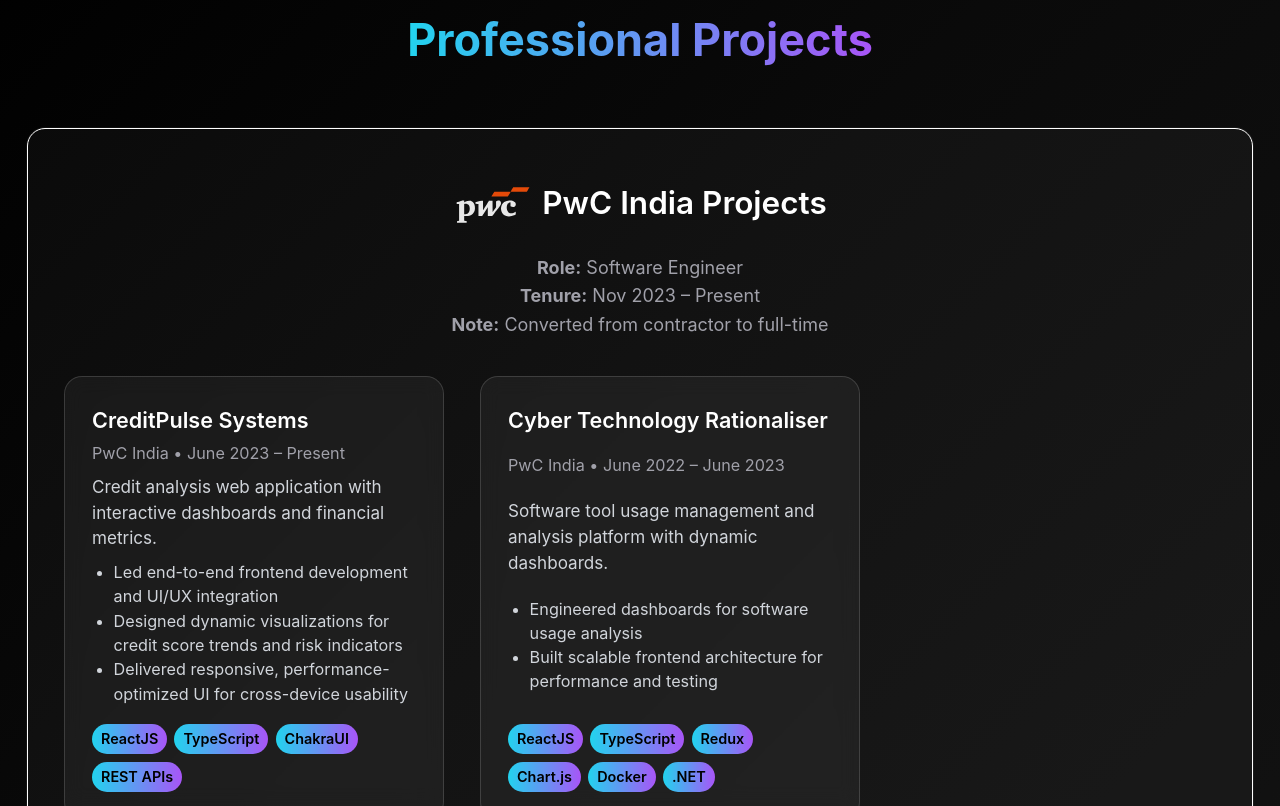
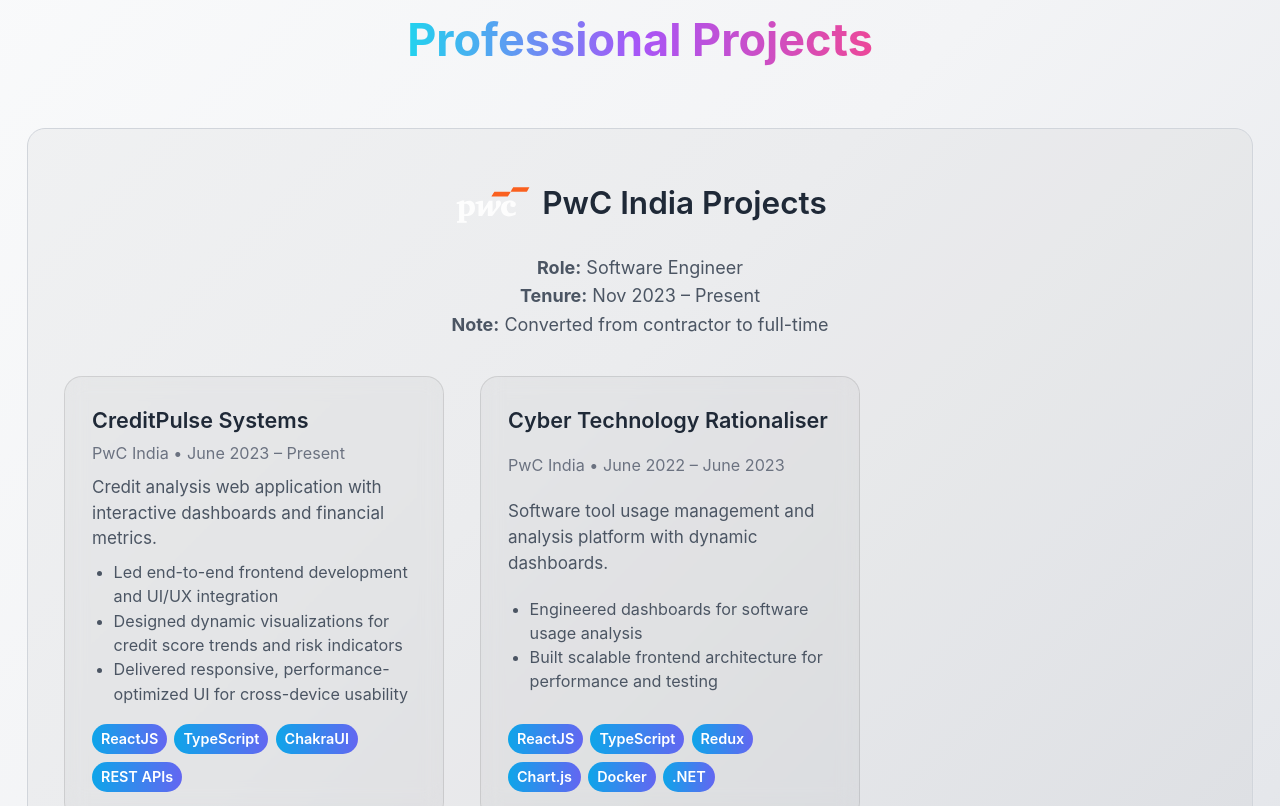
Before and after one commit to alammarghoob260/marghoobs_portfolio, a React (Vite) app: page / in a window 1280 px wide. Shown: the part 2920-3726 px from the top of the page. Built offline with nearby package versions, Linux system fonts and the light colour scheme.

Commit message:
Implement theme support in ProjectSection with light and dark styles; refactor CSS structure

```diff
--- a/src/components/ProjectSection/ProjectSection.css
+++ b/src/components/ProjectSection/ProjectSection.common.css
@@ -1,21 +1,24 @@
-/* SECTION WRAPPER */
 .projects-section {
   width: 100vw;
   padding: 5rem 1.5rem;
-  background: linear-gradient(135deg, #000000, #0a0a0a, #111111, #1a1a1a);
-  color: #e5e7eb;
 }
 
-/* MAIN TITLE */
 .projects-title {
   font-size: 2.5rem;
   font-weight: bold;
   margin-bottom: 3rem;
   text-align: center;
-  background: linear-gradient(to right, #22d3ee, #a855f7);
+  background: linear-gradient(
+    to right,
+    #22d3ee,
+    #a855f7,
+    #ec4899
+  ); /* ✅ gradient added */
   background-clip: text;
   -webkit-background-clip: text;
   -webkit-text-fill-color: transparent;
+  color: #ffffff; /* fallback for non-webkit browsers */
+  display: inline-block;
 }
 
 /* GROUP WRAPPER */
@@ -25,11 +28,10 @@
   margin-left: auto;
   margin-right: auto;
   padding: 2rem;
-  border: 1px solid rgba(255, 255, 255); /* ✅ subtle border */
   border-radius: 1rem;
-  background-color: rgba(255, 255, 255, 0.03); /* optional frosted effect */
-  box-shadow: 0 0 0 1px rgba(255, 255, 255, 0.05); /* optional inner glow */
+  box-shadow: 0 0 0 1px rgba(255, 255, 255, 0.05);
 }
+
 /* GROUP HEADER */
 .group-header {
   margin-bottom: 2rem;
@@ -39,14 +41,12 @@
 .group-title {
   font-size: 1.75rem;
   font-weight: 600;
-  color: #ffffff;
   margin-bottom: 0.5rem;
   text-align: center;
 }
 
 .group-meta {
   font-size: 1rem;
-  color: #a1a1aa;
   line-height: 1.6;
   text-align: center;
 }
@@ -65,7 +65,6 @@
 }
 
 .projects-grid::-webkit-scrollbar-thumb {
-  background: #444;
   border-radius: 3px;
 }
 
@@ -75,8 +74,6 @@
   display: flex;
   flex-direction: column;
   justify-content: space-between;
-  background-color: rgba(255, 255, 255, 0.05);
-  border: 1px solid rgba(255, 255, 255, 0.15);
   border-radius: 1rem;
   padding: 1.5rem;
   backdrop-filter: blur(10px);
@@ -94,18 +91,15 @@
   font-size: 1.2rem;
   font-weight: 600;
   margin-bottom: 0.25rem;
-  color: #ffffff;
 }
 
 .project-company {
   font-size: 0.9rem;
-  color: #a1a1aa;
   margin-bottom: 0.5rem;
 }
 
 .project-description {
   font-size: 0.95rem;
-  color: #d1d5db;
   margin-bottom: 0.5rem;
 }
 
@@ -113,7 +107,6 @@
   list-style: disc;
   padding-left: 1.2rem;
   margin-bottom: 0.5rem;
-  color: #d1d5db;
   font-size: 0.9rem;
 }
 
@@ -126,19 +119,18 @@
 }
 
 .tech-badge {
-  background: linear-gradient(to right, #22d3ee, #a855f7);
-  color: #000;
   font-size: 0.8rem;
   font-weight: 600;
   padding: 0.25rem 0.5rem;
   border-radius: 999px;
 }
+
 .company-logo {
-  height: 80px; /* ✅ Smaller height for icon-style */
+  height: 80px;
   width: auto;
   object-fit: contain;
   vertical-align: middle;
   margin-right: 0.5rem;
-  border-radius: 2px; /* Optional: slight rounding */
-  opacity: 0.9; /* Optional: subtle fade for polish */
+  border-radius: 2px;
+  opacity: 0.9;
 }
--- /dev/null
+++ b/src/components/ProjectSection/ProjectSection.dark.css
@@ -0,0 +1,44 @@
+.projects-section-dark {
+  background: linear-gradient(135deg, #000000, #0a0a0a, #111111, #1a1a1a);
+  color: #e5e7eb;
+}
+
+/* .projects-section-dark .projects-title {
+  background: linear-gradient(to right, #22d3ee, #a855f7);
+} */
+
+.projects-section-dark .projects-group {
+  border: 1px solid rgba(255, 255, 255, 0.2);
+  background-color: rgba(255, 255, 255, 0.03);
+}
+
+.projects-section-dark .group-title {
+  color: #ffffff;
+}
+
+.projects-section-dark .group-meta {
+  color: #a1a1aa;
+}
+
+.projects-section-dark .project-card {
+  background-color: rgba(255, 255, 255, 0.05);
+  border: 1px solid rgba(255, 255, 255, 0.15);
+}
+
+.projects-section-dark .project-name {
+  color: #ffffff;
+}
+
+.projects-section-dark .project-company {
+  color: #a1a1aa;
+}
+
+.projects-section-dark .project-description,
+.projects-section-dark .project-highlights {
+  color: #d1d5db;
+}
+
+.projects-section-dark .tech-badge {
+  background: linear-gradient(to right, #22d3ee, #a855f7);
+  color: #000;
+}
--- /dev/null
+++ b/src/components/ProjectSection/ProjectSection.light.css
@@ -0,0 +1,44 @@
+.projects-section-light {
+  background: linear-gradient(135deg, #f9fafb, #f3f4f6, #e5e7eb, #d1d5db);
+  color: #1f2937;
+}
+
+/* .projects-section-light .projects-title {
+  background: linear-gradient(to right, #0ea5e9, #6366f1);
+} */
+
+.projects-section-light .projects-group {
+  border: 1px solid #d1d5db;
+  background-color: rgba(0, 0, 0, 0.03);
+}
+
+.projects-section-light .group-title {
+  color: #1f2937;
+}
+
+.projects-section-light .group-meta {
+  color: #4b5563;
+}
+
+.projects-section-light .project-card {
+  background-color: rgba(0, 0, 0, 0.03);
+  border: 1px solid rgba(0, 0, 0, 0.1);
+}
+
+.projects-section-light .project-name {
+  color: #1f2937;
+}
+
+.projects-section-light .project-company {
+  color: #6b7280;
+}
+
+.projects-section-light .project-description,
+.projects-section-light .project-highlights {
+  color: #4b5563;
+}
+
+.projects-section-light .tech-badge {
+  background: linear-gradient(to right, #0ea5e9, #6366f1);
+  color: #ffffff;
+}
--- a/src/components/ProjectSection/index.jsx
+++ b/src/components/ProjectSection/index.jsx
@@ -1,8 +1,8 @@
 import { useEffect } from "react";
-import "./ProjectSection.css";
 import { projects } from "../data/project";
 import { useSearch } from "../Search/SearchContext";
 import { useTranslation } from "react-i18next";
+import { useTheme } from "../Theme/ThemeContext";
 import i18n from "../../i18n";
 
 // ✅ Import translation files
@@ -11,18 +11,22 @@
 import bn from "./translation/bn.json";
 import ur from "./translation/ur.json";
 
+// ✅ Import scoped CSS files
+import "./ProjectSection.common.css";
+import "./ProjectSection.dark.css";
+import "./ProjectSection.light.css";
+
 const ProjectsSection = () => {
   const { registerSearchItem } = useSearch();
   const { t } = useTranslation("projects");
+  const { darkMode } = useTheme();
 
   useEffect(() => {
-    // ✅ Inject translations
     i18n.addResourceBundle("en", "projects", en, true, true);
     i18n.addResourceBundle("hi", "projects", hi, true, true);
     i18n.addResourceBundle("bn", "projects", bn, true, true);
     i18n.addResourceBundle("ur", "projects", ur, true, true);
 
-    // ✅ Flatten all project data into searchable text
     const allProjects = [];
 
     Object.values(projects).forEach((group) => {
@@ -45,9 +49,9 @@
   }, [registerSearchItem, t]);
 
   const renderGroup = (group) => (
-    <div className="projects-group">
-      <div className="group-header">
-        <h3 className="group-title">
+    <div className={`projects-group ${darkMode ? "dark" : "light"}`}>
+      <div className={`group-header ${darkMode ? "dark" : "light"}`}>
+        <h3 className={`group-title ${darkMode ? "dark" : "light"}`}>
           <img
             src={group.logo}
             alt={`${t(group.company)} logo`}
@@ -55,7 +59,7 @@
           />
           {t(group.company)} {t("search_title")}
         </h3>
-        <p className="group-meta">
+        <p className={`group-meta ${darkMode ? "dark" : "light"}`}>
           <strong>{t("role_label")}</strong> {t(group.role)} <br />
           <strong>{t("tenure_label")}</strong> {t(group.tenure)}
           {group.note && (
@@ -69,7 +73,10 @@
 
       <div className="projects-grid">
         {group.items.map((proj, idx) => (
-          <div key={idx} className="project-card">
+          <div
+            key={idx}
+            className={`project-card ${darkMode ? "dark" : "light"}`}
+          >
             <h4 className="project-name">{t(proj.name)}</h4>
             <p className="project-company">
               {t(group.company)} • <span>{t(proj.duration)}</span>
@@ -94,8 +101,15 @@
   );
 
   return (
-    <section id="projects" className="projects-section">
-      <h2 className="projects-title">{t("title")}</h2>
+    <section
+      id="projects"
+      className={`projects-section ${
+        darkMode ? "projects-section-dark" : "projects-section-light"
+      }`}
+    >
+      <h2 className={`projects-title ${darkMode ? "dark" : "light"}`}>
+        {t("title")}
+      </h2>
       {renderGroup(projects.pwc)}
       {renderGroup(projects.softlogique)}
     </section>
```
